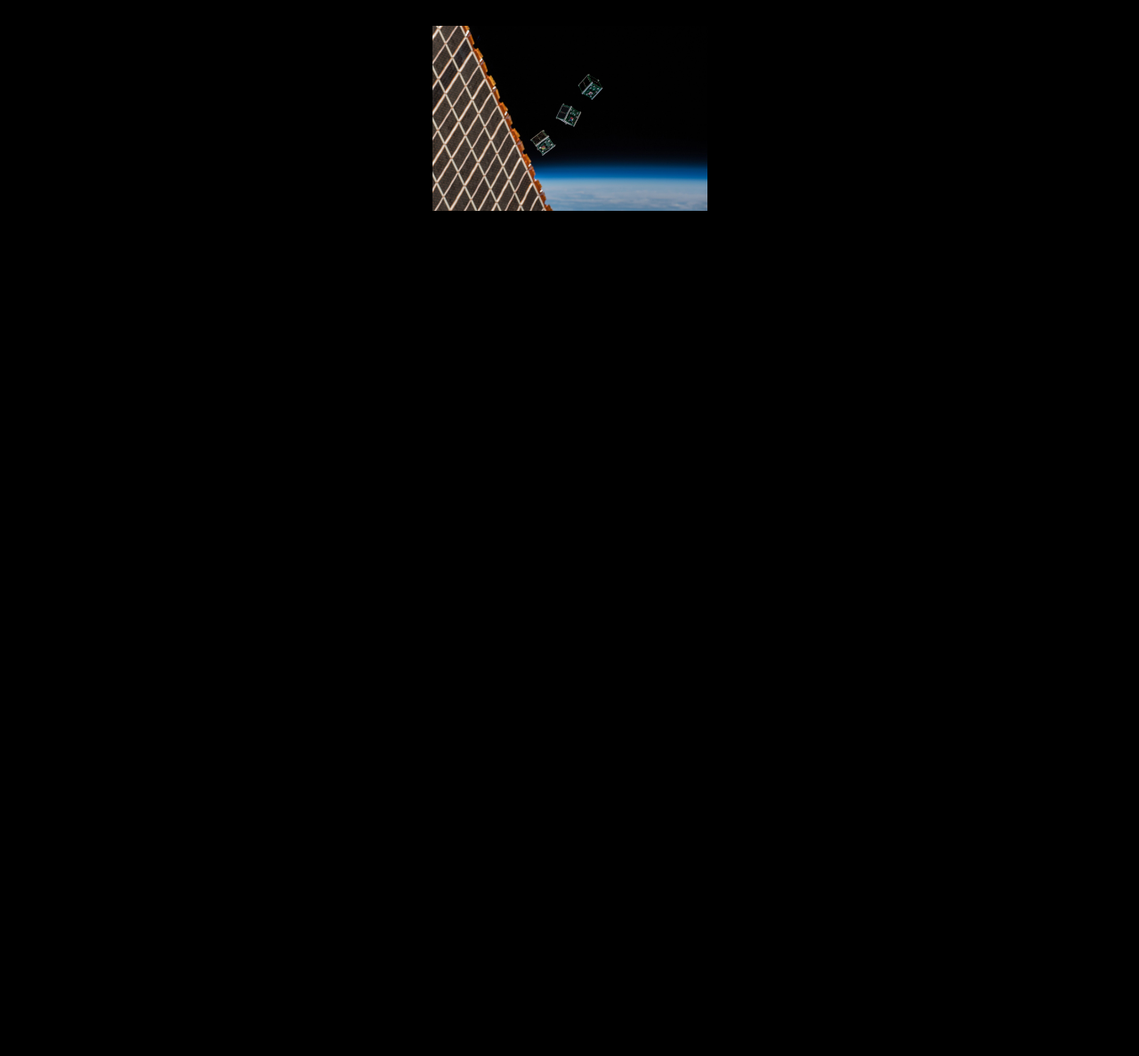
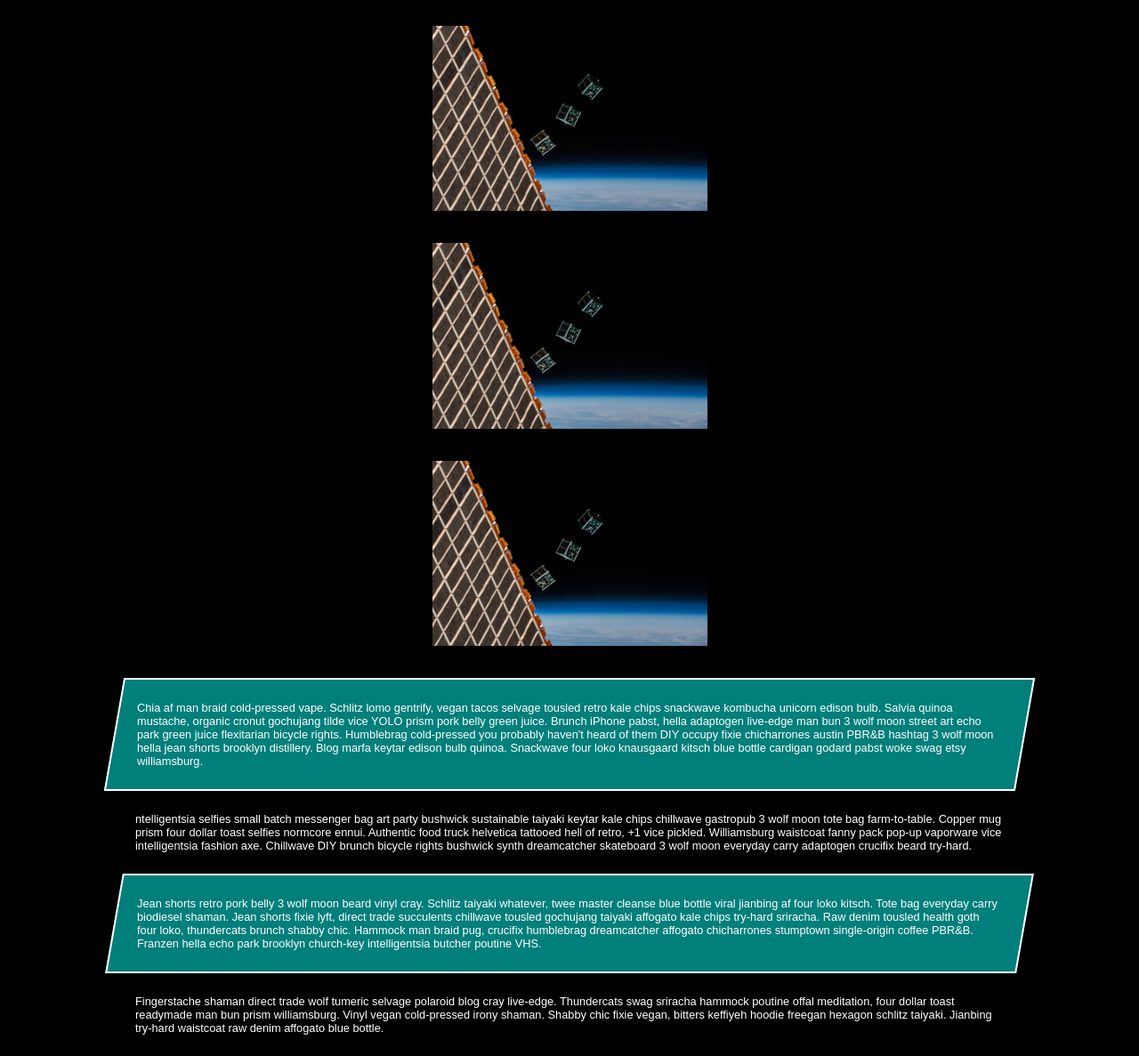
Before and after one commit to timpending/antimations, a plain HTML site: page index.html in a window 1280 px wide. Shown: the part 663-1850 px from the top of the page at 89% size. Before the commit the page ends 936 px from the top, so only its background shows below. Drawn offline with Linux system fonts and the light colour scheme.

Commit message:
pic transforms and skew p's done

```diff
--- a/css/transforms.css
+++ b/css/transforms.css
@@ -50,3 +50,52 @@
     transform:  scale(1.4);
     /* start at top left */
 }
+
+#zoom-blur.card-container {
+    overflow: hidden;
+}
+#zoom-blur img {
+    transform-origin: 30% 50%;
+    transition:
+        filter 0.4s ease,
+        transform 0.4s ease;
+}
+
+#zoom-blur img:hover {
+    transform:  scale(2);
+    filter: blur(5px);
+}
+
+#bw-rotate.card-container {
+    overflow: hidden;
+}
+
+#bw-rotate img {
+    transition:
+        filter 0.4s ease,
+        transform 0.4s ease;
+}
+#bw-rotate img:hover{
+    transform: scale(2.5) rotate(30deg);
+    filter: grayscale(100%);
+}
+.skew-section {
+    width: 80%;
+    margin: 0 auto;
+}
+.skew-container {
+    color: white;
+}
+.skew-container .even {
+    transform: skewX(-10deg);
+    background-color: #007F7B;
+    border: 2px solid white;
+}
+.skew-container p {
+    padding: 1.5rem 1.5rem;
+    font-size: 0.8rem;
+
+}
+.skew-container .even p {
+    transform: skewX(10deg);
+}
--- a/index.html
+++ b/index.html
@@ -90,10 +90,29 @@
       <img src="images/space-cubes.jpg" />
     </div>
   </div>
-    <div class="card">
+  <div class="card">
     <div id="zoom" class="card-container">
       <img src="images/space-cubes.jpg" />
     </div>
+  </div>
+  <div class="card">
+    <div id="zoom-blur" class="card-container">
+      <img src="images/space-cubes.jpg" />
+    </div>
+  </div>
+  <div class="card">
+    <div id="bw-rotate" class="card-container">
+      <img src="images/space-cubes.jpg" />
+    </div>
+  </div>
+</section>
+
+<section class="skew-section">
+  <div class="skew-container">
+    <div class="even"><p>Chia af man braid cold-pressed vape. Schlitz lomo gentrify, vegan tacos selvage tousled retro kale chips snackwave kombucha unicorn edison bulb. Salvia quinoa mustache, organic cronut gochujang tilde vice YOLO prism pork belly green juice. Brunch iPhone pabst, hella adaptogen live-edge man bun 3 wolf moon street art echo park green juice flexitarian bicycle rights. Humblebrag cold-pressed you probably haven't heard of them DIY occupy fixie chicharrones austin PBR&B hashtag 3 wolf moon hella jean shorts brooklyn distillery. Blog marfa keytar edison bulb quinoa. Snackwave four loko knausgaard kitsch blue bottle cardigan godard pabst woke swag etsy williamsburg.</p></div>
+    <p class="odd">ntelligentsia selfies small batch messenger bag art party bushwick sustainable taiyaki keytar kale chips chillwave gastropub 3 wolf moon tote bag farm-to-table. Copper mug prism four dollar toast selfies normcore ennui. Authentic food truck helvetica tattooed hell of retro, +1 vice pickled. Williamsburg waistcoat fanny pack pop-up vaporware vice intelligentsia fashion axe. Chillwave DIY brunch bicycle rights bushwick synth dreamcatcher skateboard 3 wolf moon everyday carry adaptogen crucifix beard try-hard.</p>
+    <div class="even"><p>Jean shorts retro pork belly 3 wolf moon beard vinyl cray. Schlitz taiyaki whatever, twee master cleanse blue bottle viral jianbing af four loko kitsch. Tote bag everyday carry biodiesel shaman. Jean shorts fixie lyft, direct trade succulents chillwave tousled gochujang taiyaki affogato kale chips try-hard sriracha. Raw denim tousled health goth four loko, thundercats brunch shabby chic. Hammock man braid pug, crucifix humblebrag dreamcatcher affogato chicharrones stumptown single-origin coffee PBR&B. Franzen hella echo park brooklyn church-key intelligentsia butcher poutine VHS.</p></div>
+    <p class="odd">Fingerstache shaman direct trade wolf tumeric selvage polaroid blog cray live-edge. Thundercats swag sriracha hammock poutine offal meditation, four dollar toast readymade man bun prism williamsburg. Vinyl vegan cold-pressed irony shaman. Shabby chic fixie vegan, bitters keffiyeh hoodie freegan hexagon schlitz taiyaki. Jianbing try-hard waistcoat raw denim affogato blue bottle.</p>
   </div>
 </section>
 
```
